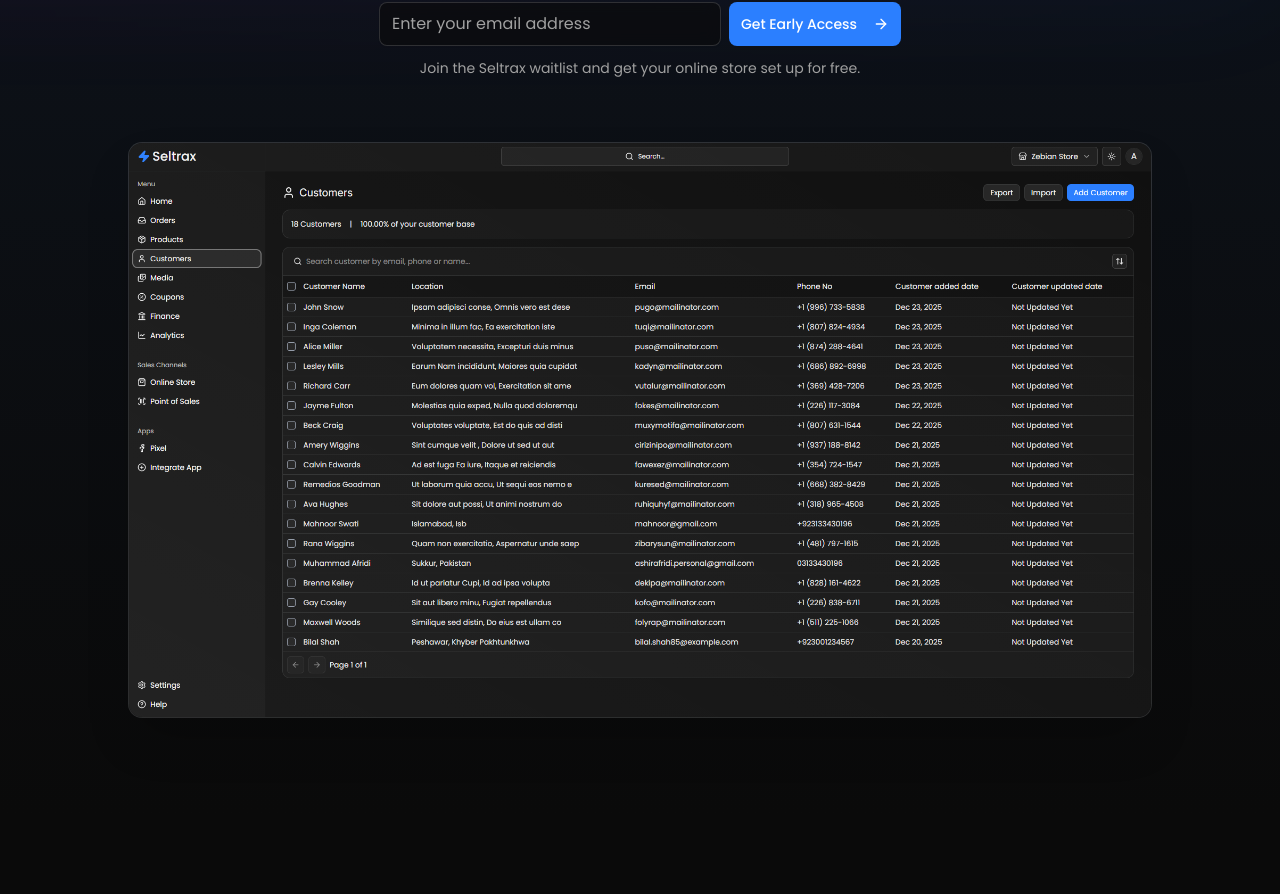
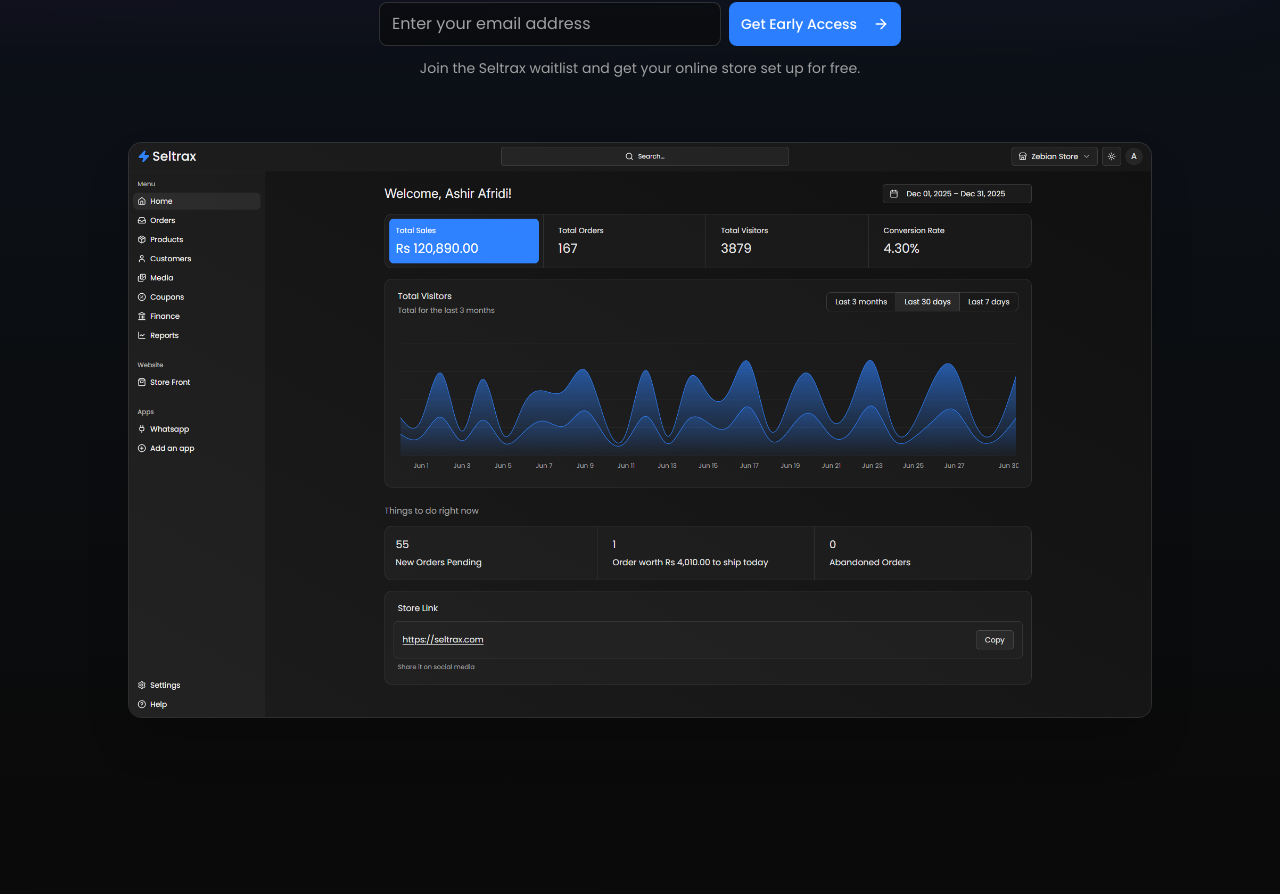
Before and after one commit to afridiashir/seltrax-website, a Next.js app: page / in a window 1280 px wide. Shown: the part 498-1392 px from the top of the page. Built offline with nearby package versions, Linux system fonts and the light colour scheme.

Commit message:
added: theme dashboard images

```diff
--- a/components/hero.tsx
+++ b/components/hero.tsx
@@ -65,8 +65,8 @@
                     className="relative w-full max-w-5xl aspect-[16/9] rounded-xl border bg-white/5 backdrop-blur-2xl shadow-2xl overflow-hidden group"
                 >
                     <div className="absolute inset-0 flex items-center justify-center text-muted-foreground/50 text-xl font-medium">
-                        {theme === "dark" && <img src="/dark.png" alt="Dashboard" className="w-full h-full object-cover" />}
-                        {theme === "light" && <img src="/light.png" alt="Dashboard" className="w-full h-full object-cover" />}
+                        {theme === "dark" && <img src="/dark-dashboard.png" alt="Dashboard" className="w-full h-full object-cover" />}
+                        {theme === "light" && <img src="/light-dashboard.png" alt="Dashboard" className="w-full h-full object-cover" />}
                     </div>
                     {/* Glossy overlay */}
                     <div className="absolute inset-0 bg-gradient-to-tr from-white/5 to-transparent pointer-events-none" />
```
Also changed, not shown: public/dark-dashboard.png (added), public/light-dashboard.png (added).
